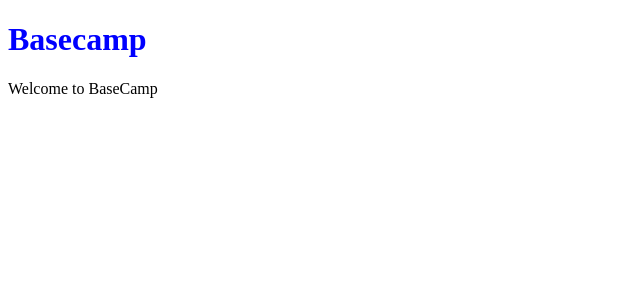
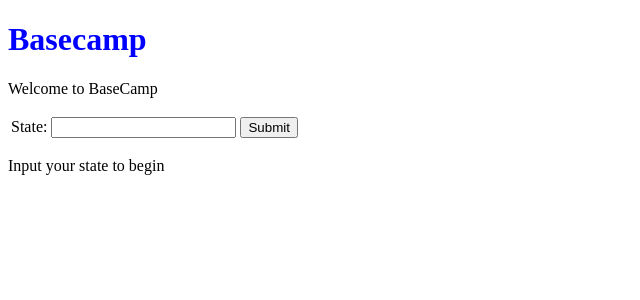
Before and after one commit to ruizr15/basecamp, a Flask app: page / in a window 1280 px wide. Shown: the top 300 px of the page, without its empty margins (0-640 px from the left). Run offline with Flask 2, Linux system fonts and the light colour scheme.

Commit message:
Added basic NPS API setup per state

```diff
--- a/app/templates/index.html
+++ b/app/templates/index.html
@@ -11,6 +11,15 @@
 <body>
   <h1 style="color: blue">Basecamp</h1>
   <p>Welcome to BaseCamp</p>
+  <table>
+    <form action = "/" method = "post">
+      <tr><td>State:</td>
+        <td><input type ="text" name ="state"></td>
+        <td><input type = "submit"></td>
+      </tr>
+    </form>
+  </table>
+  <p>{{info}}</p>
 </body>
 
 </html>
--- a/app/views.py
+++ b/app/views.py
@@ -1,9 +1,21 @@
 from app import app
 from flask import render_template, request, redirect, url_for, flash
+import json, requests
 
-@app.route("/")
+
+@app.route("/", methods=["POST", "GET"])
 def index():
-    return render_template("index.html")
+    if request.method == "POST":
+        state=request.form["state"]
+        if state != "":
+            endpoint = "https://developer.nps.gov/api/v1/campgrounds?stateCode="+ str(state) + "&api_key=***REMOVED***"
+            HEADERS = {"Authorization": "***REMOVED***"}
+            req = requests.get(endpoint)
+            return render_template("index.html", info=req.text)
+        else:
+            return render_template("index.html", info="Input your state to begin")
+    else:
+        return render_template("index.html", info="Input your state to begin")
 
 @app.route("/login")
 def login():
```
